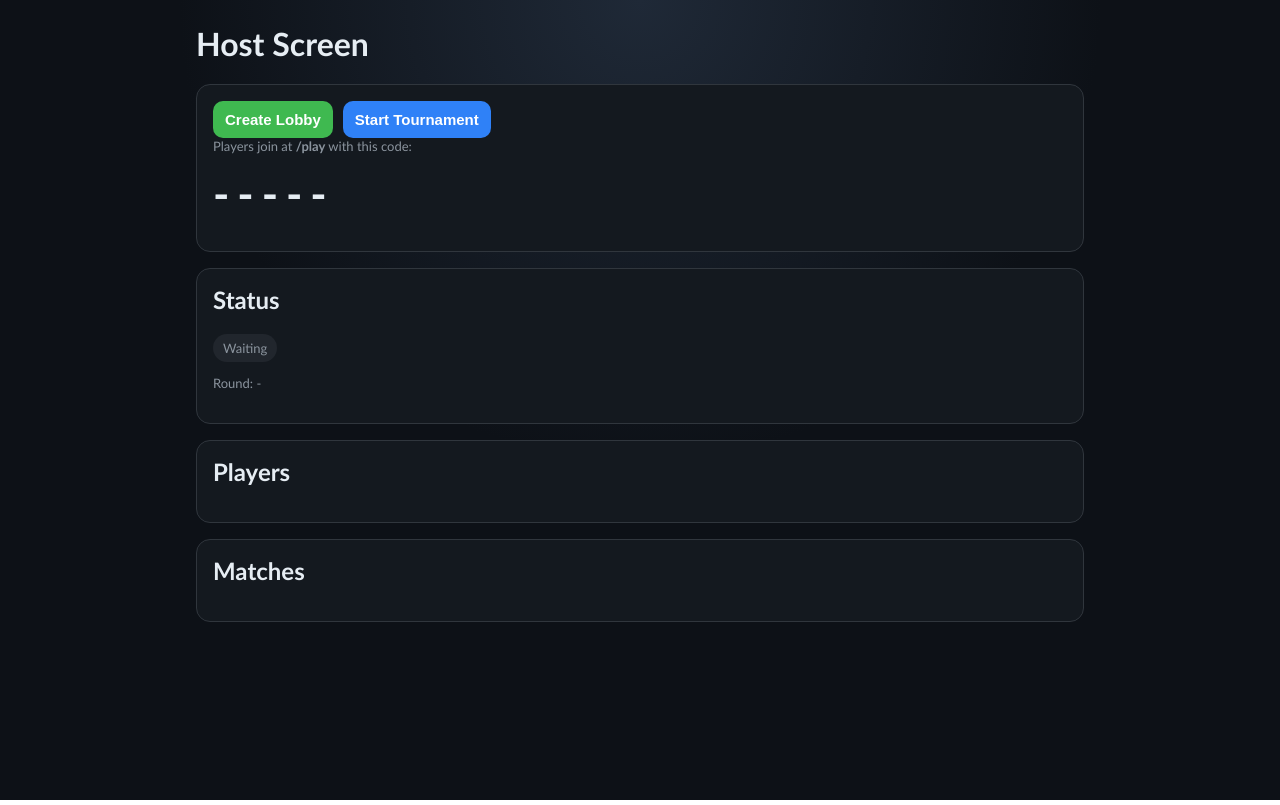
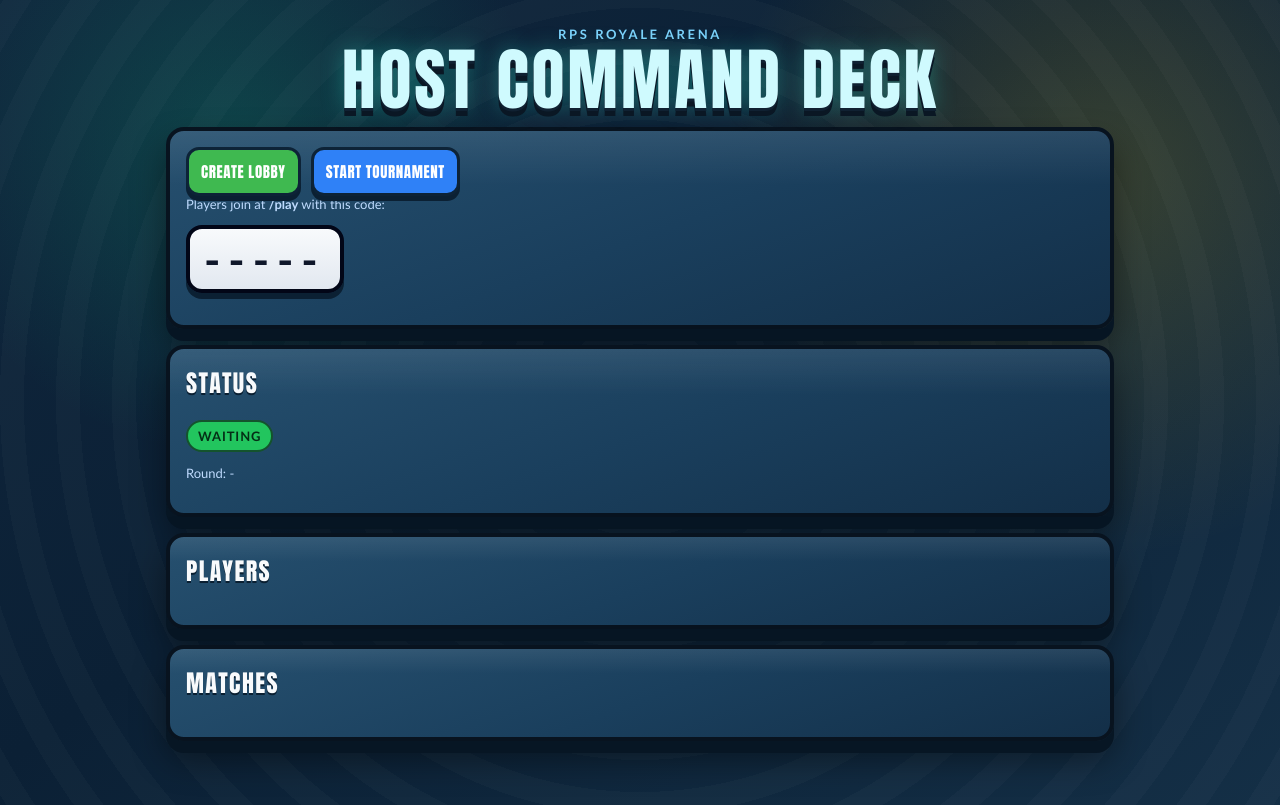
Before and after one commit to vicvu20/RPSBattleRoyale, a website: page public/host.html in a window 1280 px wide. Drawn offline with nearby package versions, Linux system fonts and the light colour scheme; no server answers.

Commit message:
Updated Host and player UI styles

```diff
--- a/public/host.html
+++ b/public/host.html
@@ -6,32 +6,36 @@
     <title>Host | RPS Royale</title>
     <link rel="stylesheet" href="/styles.css" />
   </head>
-  <body>
-    <main>
-      <h1>Host Screen</h1>
-      <div class="card">
+  <body class="host-body">
+    <main class="host-main">
+      <header class="host-hero">
+        <p class="hero-kicker">RPS Royale Arena</p>
+        <h1>Host Command Deck</h1>
+      </header>
+
+      <div class="card host-card control-card">
         <div class="row">
           <button id="createLobby" class="success">Create Lobby</button>
           <button id="startGame">Start Tournament</button>
         </div>
         <p class="small">Players join at <b>/play</b> with this code:</p>
-        <div id="lobbyCode" class="big-code">-----</div>
+        <div id="lobbyCode" class="big-code host-code">-----</div>
         <p id="hostError" class="error"></p>
       </div>
 
-      <div class="card">
+      <div class="card host-card">
         <h2>Status</h2>
         <p id="phase" class="badge">Waiting</p>
         <p id="round" class="small">Round: -</p>
         <p id="champion"></p>
       </div>
 
-      <div class="card">
+      <div class="card host-card">
         <h2>Players</h2>
         <div id="players" class="list"></div>
       </div>
 
-      <div class="card">
+      <div class="card host-card">
         <h2>Matches</h2>
         <div id="matches" class="list"></div>
       </div>
--- a/public/host.js
+++ b/public/host.js
@@ -69,13 +69,15 @@ socket.on("host:lobbyState", (state) => {
       : p.connected
       ? "Active"
       : "Disconnected";
-    return `<span>${p.name}</span><span class="small">${status}</span>`;
+    const statusClass = p.eliminated ? "eliminated" : p.connected ? "active" : "disconnected";
+    return `<span>${p.name}</span><span class="host-pill ${statusClass}">${status}</span>`;
   });
   renderList(playersEl, playerRows, "No players yet.");
 
   const matchRows = state.matches.map((m) => {
     const result = m.completed ? `Winner: ${m.winner}` : "Playing";
-    return `<span>${m.p1} (${m.score.p1}) vs ${m.p2} (${m.score.p2})</span><span class="small">${result}</span>`;
+    const resultClass = m.completed ? "winner" : "playing";
+    return `<span>${m.p1} (${m.score.p1}) vs ${m.p2} (${m.score.p2})</span><span class="host-pill ${resultClass}">${result}</span>`;
   });
   renderList(matchesEl, matchRows, "No matches yet.");
 });
--- a/public/styles.css
+++ b/public/styles.css
@@ -438,6 +438,157 @@ button:disabled {
   text-shadow: 0 2px 0 #854d0e;
 }
 
+.host-body {
+  background:
+    radial-gradient(circle at 18% 18%, rgb(16 185 129 / 22%), transparent 25%),
+    radial-gradient(circle at 86% 22%, rgb(250 204 21 / 18%), transparent 30%),
+    linear-gradient(145deg, #10263d, #0b2035 45%, #142f46);
+  position: relative;
+}
+
+.host-body::before {
+  content: "";
+  position: fixed;
+  inset: -24vh -24vw;
+  pointer-events: none;
+  z-index: -1;
+  background:
+    repeating-radial-gradient(
+      circle at center,
+      rgb(255 255 255 / 0.025) 0 24px,
+      transparent 24px 56px
+    );
+}
+
+.host-main {
+  max-width: 980px;
+}
+
+.host-hero {
+  text-align: center;
+  margin: 2px 0 16px;
+}
+
+.host-hero h1 {
+  margin: 0;
+  font-size: clamp(36px, 7vw, 68px);
+  line-height: 0.92;
+  text-transform: uppercase;
+  letter-spacing: 0.04em;
+  color: #cffafe;
+  font-family: "Impact", "Haettenschweiler", "Arial Narrow Bold", sans-serif;
+  text-shadow:
+    0 3px 0 #102132,
+    0 8px 0 #0a1724,
+    0 0 22px rgb(45 212 191 / 40%);
+}
+
+.host-body .host-card {
+  border: 4px solid #08131f;
+  border-radius: 18px;
+  background:
+    linear-gradient(180deg, rgb(255 255 255 / 8%), rgb(255 255 255 / 0%) 28%),
+    linear-gradient(160deg, #26506f, #1a3f5d 52%, #132f48);
+  box-shadow:
+    0 12px 0 #071624,
+    0 18px 34px rgb(0 0 0 / 44%);
+}
+
+.host-body .host-card h2 {
+  font-family: "Impact", "Haettenschweiler", "Arial Narrow Bold", sans-serif;
+  text-transform: uppercase;
+  letter-spacing: 0.06em;
+  color: #f8fafc;
+  text-shadow: 0 2px 0 #0a1f31;
+}
+
+.host-body button {
+  border: 3px solid #0d2337;
+  border-radius: 13px;
+  box-shadow: 0 5px 0 #0b2033;
+  transform: translateY(0);
+  transition: transform 120ms ease, box-shadow 120ms ease;
+  font-family: "Impact", "Haettenschweiler", "Arial Narrow Bold", sans-serif;
+  letter-spacing: 0.04em;
+  text-transform: uppercase;
+}
+
+.host-body button:hover:not(:disabled) {
+  transform: translateY(-2px);
+  box-shadow: 0 7px 0 #0b2033;
+}
+
+.host-body button:active:not(:disabled) {
+  transform: translateY(2px);
+  box-shadow: 0 3px 0 #0b2033;
+}
+
+.host-body .badge {
+  background: #22c55e;
+  color: #052e16;
+  font-weight: 800;
+  border: 2px solid #14532d;
+  text-transform: uppercase;
+  letter-spacing: 0.07em;
+}
+
+.host-body .small {
+  color: #bfdbfe;
+}
+
+.host-body .item {
+  border: 2px solid #0d2c44;
+  background: linear-gradient(180deg, #f8fafc, #e2e8f0);
+  color: #0f172a;
+  font-weight: 800;
+}
+
+.host-code {
+  background: linear-gradient(180deg, #f8fafc, #e2e8f0);
+  color: #0f172a;
+  border: 4px solid #020617;
+  border-radius: 16px;
+  display: inline-block;
+  padding: 4px 14px;
+  text-shadow: none;
+  box-shadow: 0 6px 0 #0b2033;
+}
+
+.host-pill {
+  display: inline-block;
+  font-size: 12px;
+  padding: 4px 8px;
+  border-radius: 999px;
+  border: 2px solid #0f172a;
+  text-transform: uppercase;
+  letter-spacing: 0.04em;
+}
+
+.host-pill.active {
+  background: #22c55e;
+  color: #052e16;
+}
+
+.host-pill.eliminated {
+  background: #f97316;
+  color: #431407;
+}
+
+.host-pill.disconnected {
+  background: #9ca3af;
+  color: #111827;
+}
+
+.host-pill.playing {
+  background: #38bdf8;
+  color: #082f49;
+}
+
+.host-pill.winner {
+  background: #facc15;
+  color: #422006;
+}
+
 .vs-intro {
   position: fixed;
   inset: 0;
@@ -673,4 +824,8 @@ button:disabled {
     min-height: 112px;
     padding: 12px;
   }
+
+  .host-hero h1 {
+    font-size: clamp(32px, 10vw, 46px);
+  }
 }
```
Also changed, not shown: public/play.html (+2 -2 lines), public/play.js (+13 -4 lines), public/assets/blank.svg (added).
